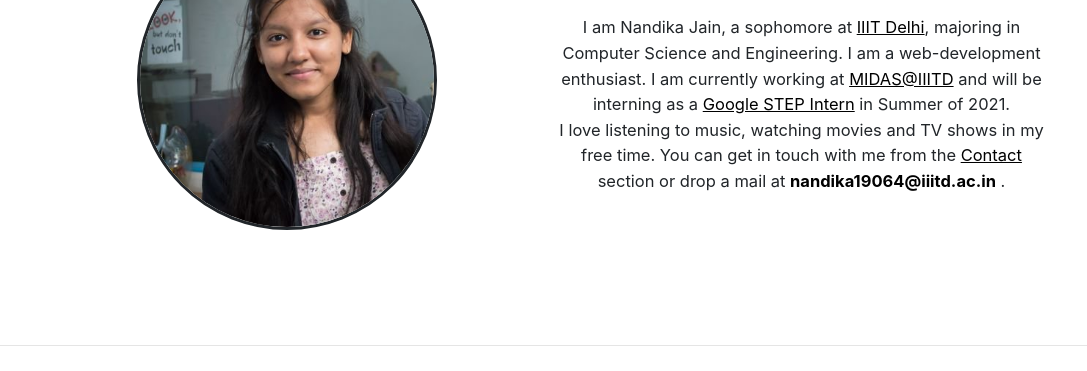
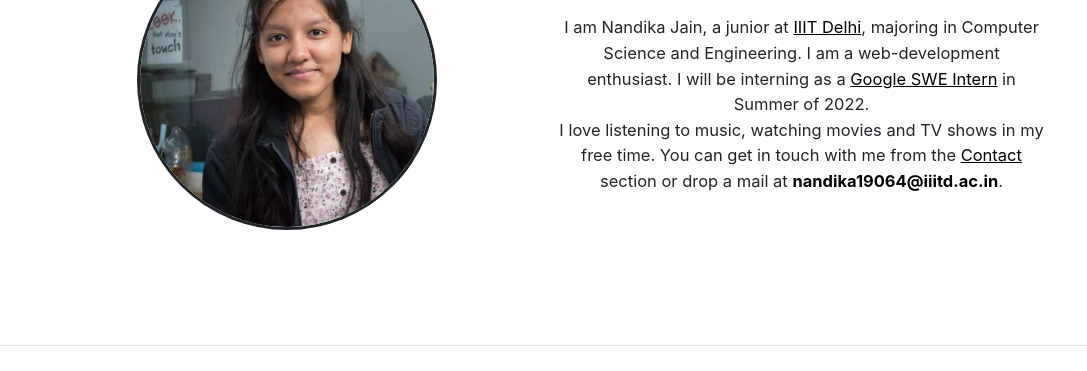
Before and after one commit to nandikajain/nandikajain.github.io, a plain HTML site: page index.html in a window 1280 px wide. Shown: the part 245-616 px from the top of the page, without its empty margins (96-1183 px from the left). Drawn offline with nearby package versions, Linux system fonts and the light colour scheme.

Commit message:
Update index.html

```diff
--- a/index.html
+++ b/index.html
@@ -76,12 +76,11 @@
         <div class = "col-md-6">
           <h1 style="margin-top: 0; margin-top: 20px; margin-bottom: 0; margin-bottom: 20px;">Hi, there!</h1>
           <p class="about">
-            I am Nandika Jain, a sophomore at <a class="about_a" href="https://iiitd.ac.in/" target="_blank">IIIT Delhi</a>,
+            I am Nandika Jain, a junior at <a class="about_a" href="https://iiitd.ac.in/" target="_blank">IIIT Delhi</a>,
             majoring in Computer Science and Engineering. I am a web-development enthusiast.
-            I am currently working at <a  class="about_a" href="http://midas.iiitd.edu.in/" target="_blank">MIDAS@IIITD</a> and
-            will be interning as a <a  class="about_a" href="https://buildyourfuture.withgoogle.com/programs/step/">Google STEP Intern</a> in Summer of 2021.
+            I will be interning as a <a  class="about_a" href="https://buildyourfuture.withgoogle.com/programs/step/">Google SWE Intern</a> in Summer of 2022.
             <br>
-            I love listening to music, watching movies and TV shows in my free time. You can get in touch with me from the <a class="about_a" href="#contact">Contact</a> section or drop a mail at <a class="mail_me" href="mailto:nandika19064@iiitd.ac.in"><strong >nandika19064@iiitd.ac.in</strong></a> .
+            I love listening to music, watching movies and TV shows in my free time. You can get in touch with me from the <a class="about_a" href="#contact">Contact</a> section or drop a mail at <a class="mail_me" href="mailto:nandika19064@iiitd.ac.in"><strong >nandika19064@iiitd.ac.in</strong></a>.
 
           </p>
         </div>
```
